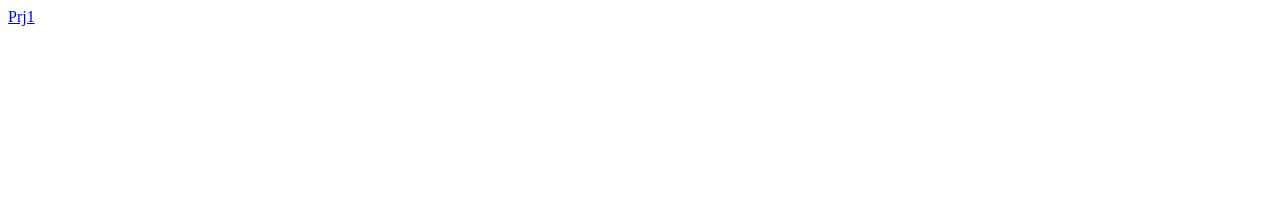
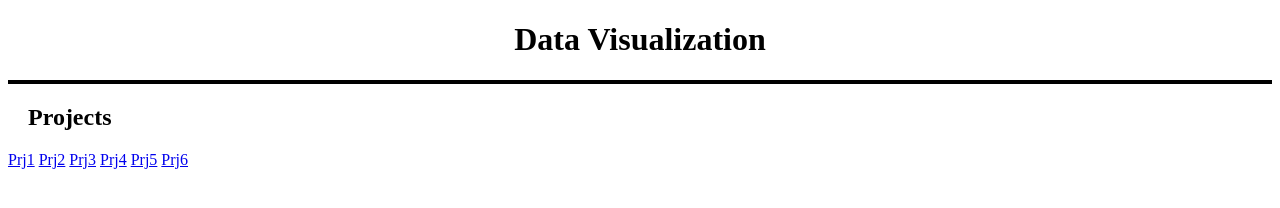
Before and after one commit to rajathjavali/rajathjavali.github.io, a plain HTML site: page index.html in a window 1280 px wide. Drawn offline with Linux system fonts and the light colour scheme.

Commit message:
changing home page

```diff
--- a/index.html
+++ b/index.html
@@ -2,8 +2,23 @@
 <html>
 <head>
 	<title>Data Visualization - RajathJavali</title>
+		<style type="text/css">
+		h2.padding1 {
+			padding-left: 20px;
+		}
+		h2 {
+			vertical-align: left;
+		}
+	</style>
 </head>
 <body>
+	<h1 align="center">Data Visualization</h1><hr style="border: 2px solid black;">
+	<h2 class="padding1">Projects</h2>
 	<a href="/DataViz/Prj1">Prj1</a>
+	<a href="/DataViz/Prj2">Prj2</a>
+	<a href="/DataViz/Prj3">Prj3</a>
+	<a href="/DataViz/Prj4">Prj4</a>
+	<a href="/DataViz/Prj5">Prj5</a>
+	<a href="/DataViz/Prj6">Prj6</a>
 </body>
 </html>
```
